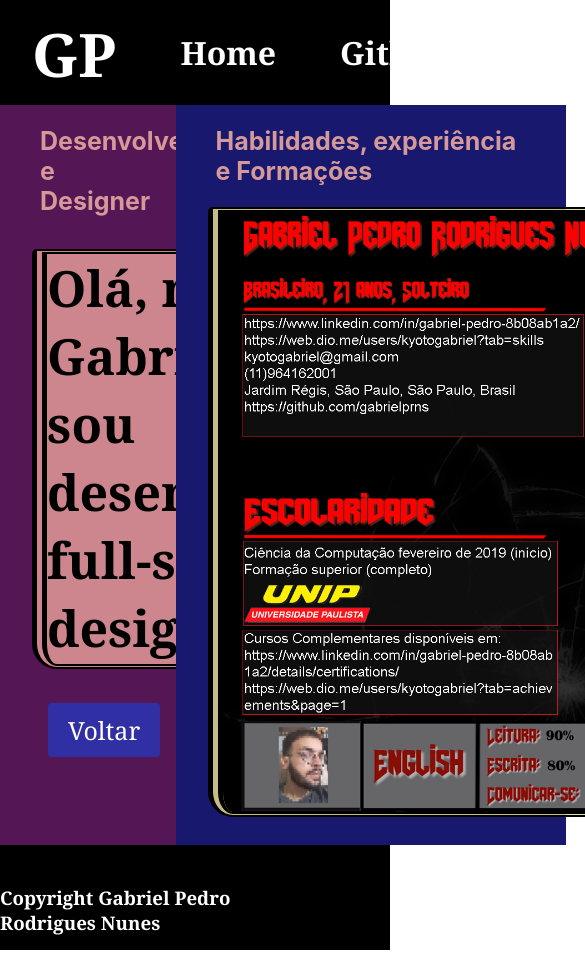
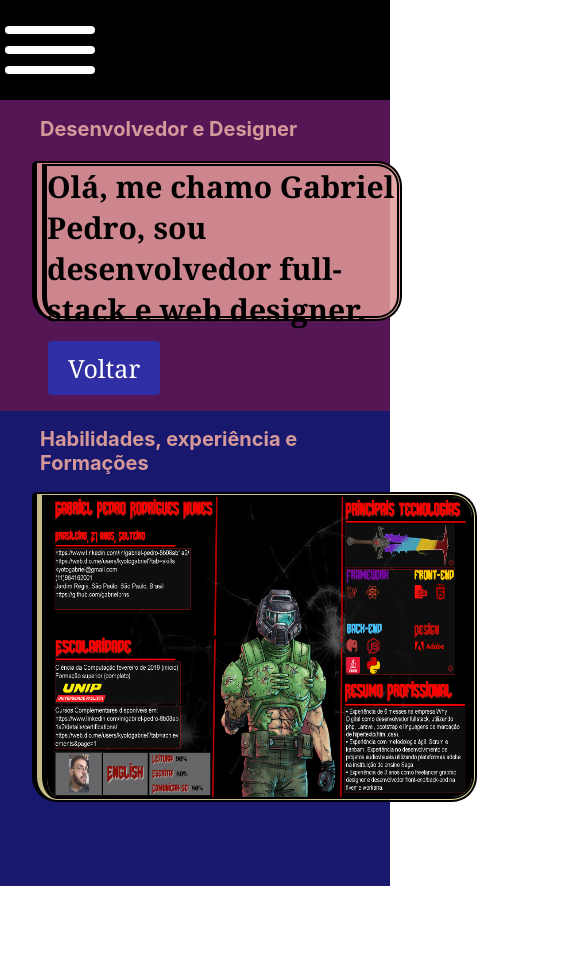
Before and after one commit to gabrielprns/Personal-Web-site, a React (Create React App) app: page /Personal-Web-site/info in a window 390 px wide. Shown: the top 954 px of the page, 585 px wide, since content can reach past the window. After the commit the page ends 886 px from the top, so only its background shows below. Built offline with nearby package versions, Linux system fonts and the light colour scheme.

Commit message:
Responsividade

```diff
--- a/src/components/Banner_Footer/banner.js
+++ b/src/components/Banner_Footer/banner.js
@@ -1,9 +1,10 @@
+import { MenuBar } from "./menu_bar/menubar";
 import { Options } from "./options";
 
 export const Banner = (props) => {
     return (
-      <header className={props.bs}>
-        <div className={props.ts}>
+      <header className={props.header}>
+          <div className={props.content}>
             <div className="logo">
               <h1 className="title">GP</h1>
             </div>
@@ -11,8 +12,11 @@ export const Banner = (props) => {
             <div className="container ">
               <Options/>
 
+
             </div>
           </div>
+          <MenuBar/>
+
 
 
       </header>
--- a/src/components/Banner_Footer/banner_footer.scss
+++ b/src/components/Banner_Footer/banner_footer.scss
@@ -4,14 +4,8 @@
   font-family: Cambria, Cochin, Georgia, Times, 'Times New Roman', serif;
   color: white;
   margin-right: 4rem;
-
 }
 
-.footer{
-  display: flex;
-  justify-content: center;
-
-}
 
 .ft{
   margin-top: 2.5rem;
@@ -23,31 +17,26 @@
   height: 141px;
   width: 151.23px;
   margin-top: -1.7rem;
-
-
 }
 
 /*Componentes*/
-.menu-bar{
-  position:relative;
 
-
-
-}
 .banner-footer {
+  position: sticky;
   width: 100%;
-  height: 105px;
+  height: 100px;
   background-color: black;
-
-
-
 }
 
-.b-2{
+.banner-content{
   display: flex;
   justify-content: space-between;
 }
 
+.footer-content{
+  display: flex;
+  justify-content: center;
+}
 
 .container {
   margin-top: 0.6rem;
@@ -83,5 +72,31 @@ a:link {
 }
 
 .ts{
-  animation: has_shown 2s ease-in-out forwards ;
+  animation: has_shown 1.5s ease-in-out forwards ;
 }
+
+
+@media(max-width: 1500px){
+  .banner-content{
+    justify-content: start;
+  }
+
+  .footer{
+    display: none;
+  }
+
+  .bs{
+    animation: none;
+  }
+
+}
+
+@media(max-width: 1000px){
+  .banner-content{
+    display: none;
+  }
+
+  .footer{
+    display: none;
+  }
+}
--- a/src/components/Banner_Footer/footer.js
+++ b/src/components/Banner_Footer/footer.js
@@ -1,12 +1,12 @@
 export const Footer = (props) => {
   return (
-    <footer className={props.bs}>
-      <div className={props.ts}>
-        <div>
-          <h3 className="title ft">Copyright Gabriel Pedro Rodrigues Nunes</h3>
+    <footer className={props.footer}>
+        <div className={props.content}>
+          <div>
+            <h3 className="title ft">Copyright Gabriel Pedro Rodrigues Nunes</h3>
+          </div>
+          <div></div>
         </div>
-        <div></div>
-      </div>
 
 
     </footer>
--- /dev/null
+++ b/src/components/Banner_Footer/menu_bar/menubar.js
@@ -0,0 +1,16 @@
+
+export const MenuBar = ()=>{
+  return(
+
+    <div class="checkbox-wrapper menu">
+      <input type="checkbox" id="toggle" />
+      <label for="toggle" class="checkbox">
+        <div class="trace"></div>
+        <div class="trace"></div>
+        <div class="trace"></div>
+      </label>
+
+    </div>
+
+  )
+}
--- /dev/null
+++ b/src/components/Banner_Footer/menu_bar/menubar.scss
@@ -0,0 +1,59 @@
+
+.checkbox{
+  height: 100px;
+  width: 100px;
+  display: flex;
+  justify-content: center;
+  position: relative;
+  cursor: pointer;
+}
+
+.checkbox .trace{
+  width: 90px;
+  height: 8px;
+  background-color: #fff;
+  position: absolute;
+  border-radius: 4px;
+  transition: 0.5s ease-in-out;
+}
+
+.checkbox .trace:nth-child(1){
+  top: 26px;
+  transform: rotate(0);
+}
+.checkbox .trace:nth-child(2){
+  top: 46px;
+  transform: rotate(0);
+}
+.checkbox .trace:nth-child(3){
+  top: 66px;
+  transform: rotate(0);
+}
+
+#toggle{
+  display: none;
+}
+
+#toggle:checked + .checkbox .trace:nth-child(1){
+  transform: rotate(45deg);
+  top: 47px;
+}
+
+#toggle:checked + .checkbox .trace:nth-child(2){
+  transform: translateX(-100px);
+  width: 30px;
+  visibility: hidden;
+  opacity: 0;
+}
+
+#toggle:checked + .checkbox .trace:nth-child(3){
+  transform: rotate(-45deg);
+  top: 48px;
+}
+
+
+@media(min-width: 1000px){
+  .menu{
+    display: none;
+  }
+}
--- a/src/components/ContentField/Elements/elements.js
+++ b/src/components/ContentField/Elements/elements.js
@@ -1,7 +1,7 @@
 export const ContentField = (props)=>{
 
     return(
-      <div className={props.hs}>
+      <div className="title-content">
         <h2 className="title-1" >Desenvolvedor e Designer</h2>
         <h1 className="title-2 square-box">
         Olá, me chamo Gabriel Pedro, sou desenvolvedor full-stack e web designer.
--- a/src/components/ContentField/Elements/tecnologias.js
+++ b/src/components/ContentField/Elements/tecnologias.js
@@ -3,7 +3,7 @@ import resume from './images/doom_resume.jpg';
 export const LogoFields = () =>{
 return(
 
-  <div className="title-content  hs">
+  <div className="title-content hs">
     <h2 className="title-1" >Habilidades, experiência e Formações</h2>
 
     <img className='square-box-tec' src={resume} alt="resume"/>
--- a/src/components/ContentField/index.js
+++ b/src/components/ContentField/index.js
@@ -4,10 +4,10 @@ export const Boxes = (props) =>{
 
     <div className="box">
 
-      <div className="Container-content-dev">
+      <div className="Container-content-dev ">
         {props.content_1}
       </div>
-      <div className="Container-content-dev-2">
+      <div className="Container-content-dev-2 ">
         {props.content_2}
       </div>
     </div>
--- a/src/components/ContentField/style.scss
+++ b/src/components/ContentField/style.scss
@@ -1,20 +1,38 @@
+.App{
+  min-height: 100vh;
+  flex-flow: column;
+}
+
+
 .box {
+  height: 80vh;
   display: flex;
+  flex-grow: 1;
+  flex-basis: auto;
+
+
+}
+
+.Container-content-dev{
+  animation: change-color 6s ease-in-out infinite;
+  width: 45%;
+  align-content: center;
 
 
 
-
-}
-.Container-content-dev{
-  animation: change-color 6s ease-in-out infinite;
-  height: 740px;
-  width: 45%;
 
 
 }
 .Container-content-dev-2{
   animation: change-color-2 6s ease-in-out infinite;
   width: 100%;
+
+
+}
+
+.title-content{
+  margin-left: 2rem;
+  margin-right: 2rem;
 
 
 }
@@ -34,6 +52,9 @@
 
 .photos{
   display: flex;
+  flex-wrap: wrap;
+
+
 }
 
 .img-photo{
@@ -72,7 +93,7 @@
   background-color: rgba(227, 153, 153, 0.851);
   border-width: 5px;
   border-radius: 25px;
-  height: 410px;
+  height: 400px;
   width: 400px;
   border-top-left-radius: 5px;
   border-left-width: 15px;
@@ -197,24 +218,17 @@
   }
 }
 
-
-
 .hs{
   animation: has_shown 2s ease-in-out forwards ;
 }
 
 
 
-.title-content{
-  margin-left: 2rem;
-  margin-right: 2rem;
-
-}
-
 .title-photo{
   font-family: Cambria, Cochin, Georgia, Times, 'Times New Roman', serif;
   color: rgb(246, 242, 242);
   margin-right: 4rem;
+
 
 }
 
@@ -236,3 +250,152 @@
   background-color: rgb(22, 60, 215);
   opacity:50%;
 }
+
+@media(max-width: 1900px){
+  .photo{
+    height: 600px;
+  }
+}
+
+@media(max-width: 1700px){
+
+  .square-box-tec{
+    height: 500px;
+
+
+  }
+
+  .square-box{
+    height: 200px;
+    width: 400px;
+  }
+
+  .photo{
+    height: 550px;
+
+
+  }
+
+  .title-1{
+    font-size:30px;
+
+
+  }
+  .title-2{
+    font-size:40px;
+
+
+  }
+
+}
+
+@media(max-width: 1500px){
+  .box {
+    height: 90vh;
+    flex-flow: column;
+
+  }
+  .Container-content-dev{
+    width: 100%;
+  }
+
+  .photo{
+    height: 500px;
+    margin-left: 2rem;
+
+  }
+
+  .title-1{
+    font-size:30px;
+
+
+  }
+  .title-2{
+    font-size:40px;
+
+
+  }
+
+  .square-box-tec{
+    height: 400px;
+
+
+  }
+
+  .btn {
+
+    font-size: 15px;
+    padding: 7px 15px;
+    margin-bottom: 1rem;
+
+  }
+
+
+}
+
+@media(max-width: 1000px){
+
+
+  .Container-content-dev-2{
+    height: 100%;
+
+
+  }
+
+  .photo{
+    height: 400px;
+
+
+  }
+
+  .img-photo{
+    display: none;
+  }
+
+  .square-box{
+    width: 350px;
+    height: 150px;
+  }
+
+  .square-box-tec{
+    height: 300px;
+    width: 500px;
+    margin-bottom: 5rem;
+  }
+
+  .img-warning{
+    display: none;
+  }
+
+  .photo:hover{
+    background-color: rgba(227, 153, 153, 0.851);
+    opacity:100%;
+  }
+
+
+  .title-1{
+    font-size:20px;
+
+
+  }
+  .title-2{
+    font-size:30px;
+
+
+  }
+
+
+
+
+}
+
+@media(max-width: 700px){
+  .square-box-tec{
+    width: 425px;
+  }
+}
+
+@media(max-height: 700px){
+  .box{
+    height: 100%;
+  }}
--- a/src/main.css
+++ b/src/main.css
@@ -1,4 +1,5 @@
 @import "./components/ContentField/style.scss";
 @import "./components/Banner_Footer/banner_footer.scss";
+@import "./components/Banner_Footer/menu_bar/menubar.scss";
 @import "./components/ContentField/Button/button.scss";
 @import './index.css';
--- a/src/pages/home.js
+++ b/src/pages/home.js
@@ -12,9 +12,9 @@ import { Photo } from "../components/ContentField/Elements/photo";
 function Home() {
   return (
     <div className="App">
-      <Banner bs="banner-footer menu-bar bs" ts="b-2 ts" />
-      <Boxes content_1={<ContentField hs="title-content  hs" button={<Button />} />}  content_2={<Photo/>} />
-      <Footer bs="banner-footer menu-bar bs" ts="footer ts"/>
+      <Banner header="banner-footer  bs" content="banner-content ts" />
+      <Boxes content_1={<ContentField button={<Button />} />}  content_2={<Photo/>} />
+      <Footer footer="banner-footer footer  bs" content="footer-content ts"/>
     </div>
   );
 }
--- a/src/pages/info.js
+++ b/src/pages/info.js
@@ -11,9 +11,9 @@ import { LogoFields } from "../components/ContentField/Elements/tecnologias";
 export const Info = ()=>{
   return(
     <div className="App">
-      <Banner bs="banner-footer menu-bar" ts="b-2" />
-      <Boxes content_1={<ContentField hs="title-content" button={<ButtonOut/>} />} content_2={<LogoFields />}/>
-      <Footer bs="banner-footer menu-bar" ts="footer "/>
+      <Banner header="banner-footer" content="banner-content" />
+      <Boxes content_1={<ContentField button={<ButtonOut/>} />} content_2={<LogoFields />}/>
+      <Footer footer="banner-footer footer "content="footer-content"/>
     </div>
   )
 }
```
Lines whose indentation alone changed are shown as unchanged.
